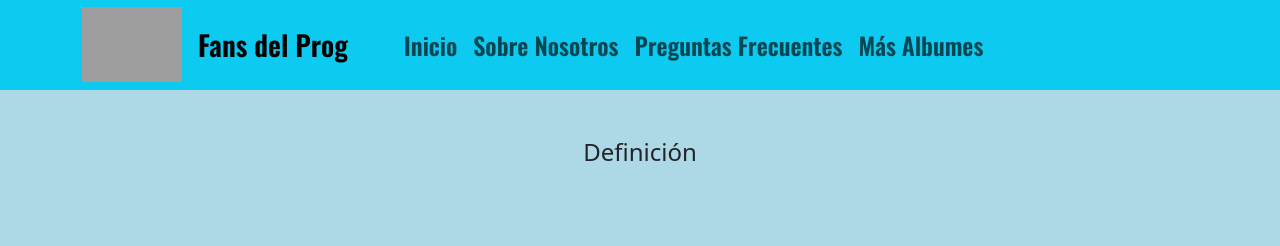
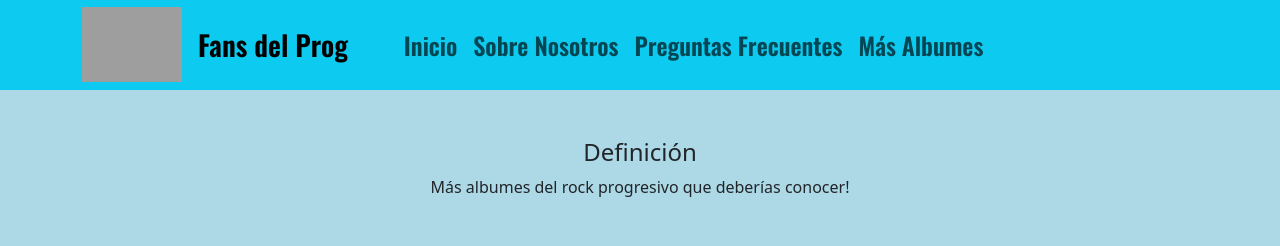
Before and after one commit to FrappuccinoIc/miweb, a Django app: page /galeria/ in a window 1280 px wide. Shown: the part 121-367 px from the top of the page. Run offline with Django 5.2, Linux system fonts and the light colour scheme; grey boxes are pictures that could not be loaded.

Commit message:
Bloque de definición añadida a galeria

```diff
--- a/core/templates/core/galeria.html
+++ b/core/templates/core/galeria.html
@@ -1,4 +1,7 @@
 {% extends 'core/base.html' %}
+{% block bloque_definicion %}
+<p>Más albumes del rock progresivo que deberías conocer!</p>
+{% endblock %}
 {% block bloque_contenido %}
     <div class="container">
         <div class="row justify-content-center align-items-end">
```
